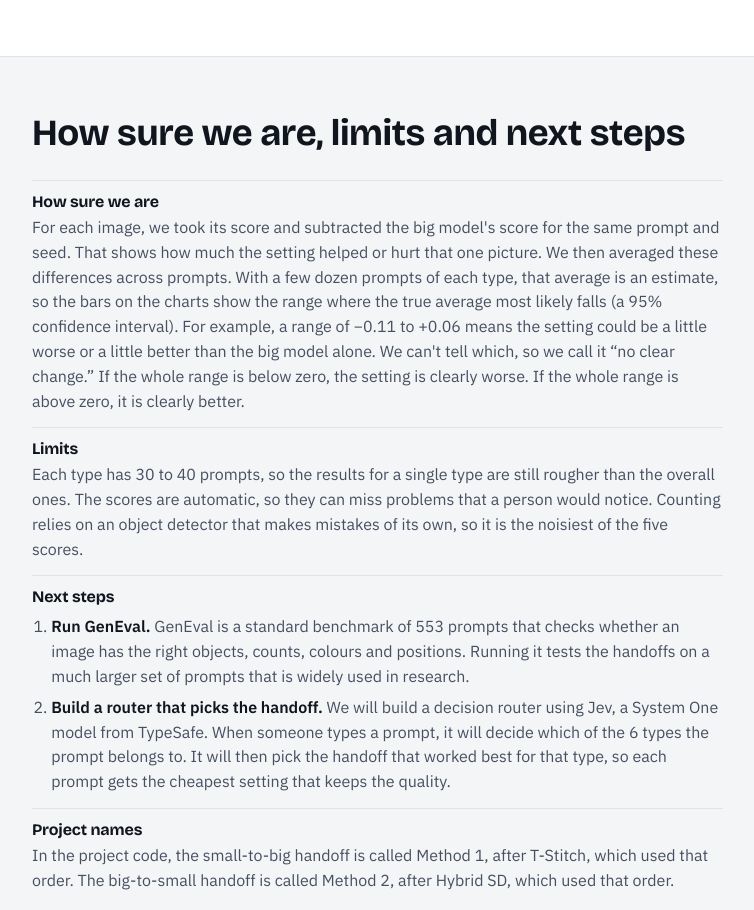
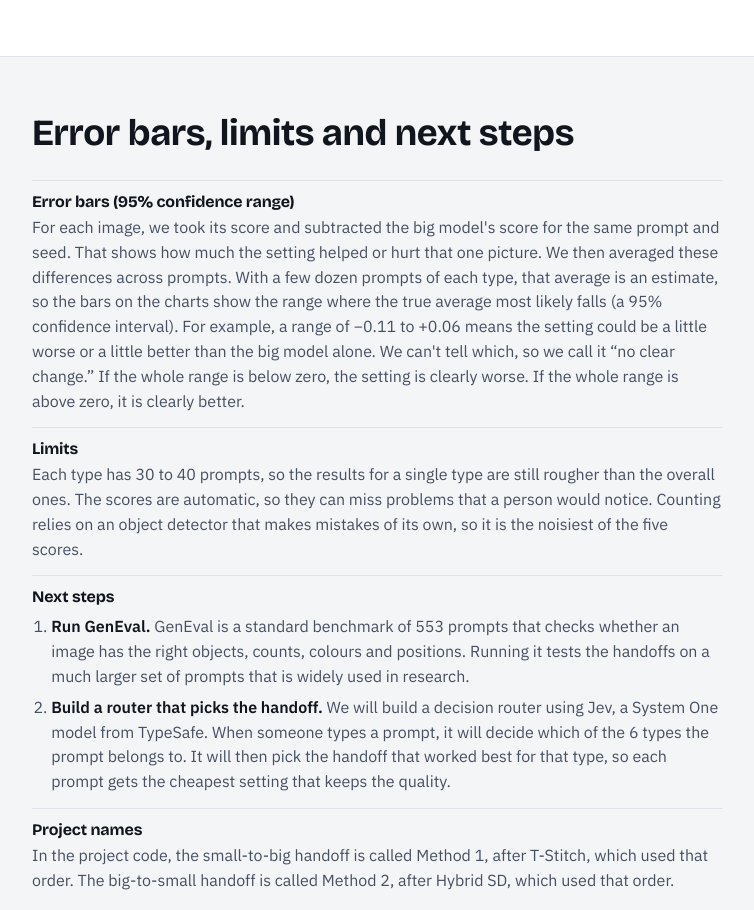
Before and after one commit to aaronh-e/image-rerouter, a plain HTML site: page index.html in a window 1280 px wide. Shown: the part 7181-8091 px from the top of the page, without its empty margins (34-788 px from the left). Drawn offline with nearby package versions, Linux system fonts and the light colour scheme.

Commit message:
Rename how sure we are to error bars

```diff
--- a/index.html
+++ b/index.html
@@ -447,7 +447,7 @@ footer { border-top: 1px solid var(--line); padding-block: 24px; color: var(--mu
 
   <section id="notes">
     <div class="wrap">
-      <div class="section-head"><h2>How sure we are, limits and next steps</h2></div>
+      <div class="section-head"><h2>Error bars, limits and next steps</h2></div>
       <div class="method-grid" id="notes-grid"></div>
     </div>
   </section>
@@ -593,7 +593,7 @@ function renderStory() {
         <li><b>Text accuracy</b> reads the words in the image with OCR and checks that they match the prompt. It only applies to the text prompts.</li>
         <li><b>Counting</b> uses an object detector to count the objects the prompt asked for and checks the number. It only applies to the composition prompts.</li>
       </ul>`],
-    ["How sure we are", "For each image, we took its score and subtracted the big model's score for the same prompt and seed. That shows how much the setting helped or hurt that one picture. We then averaged these differences across prompts. With a few dozen prompts of each type, that average is an estimate, so the bars on the charts show the range where the true average most likely falls (a 95% confidence interval). For example, a range of −0.11 to +0.06 means the setting could be a little worse or a little better than the big model alone. We can't tell which, so we call it “no clear change.” If the whole range is below zero, the setting is clearly worse. If the whole range is above zero, it is clearly better."],
+    ["Error bars (95% confidence range)", "For each image, we took its score and subtracted the big model's score for the same prompt and seed. That shows how much the setting helped or hurt that one picture. We then averaged these differences across prompts. With a few dozen prompts of each type, that average is an estimate, so the bars on the charts show the range where the true average most likely falls (a 95% confidence interval). For example, a range of −0.11 to +0.06 means the setting could be a little worse or a little better than the big model alone. We can't tell which, so we call it “no clear change.” If the whole range is below zero, the setting is clearly worse. If the whole range is above zero, it is clearly better."],
     ["Limits", "Each type has 30 to 40 prompts, so the results for a single type are still rougher than the overall ones. The scores are automatic, so they can miss problems that a person would notice. Counting relies on an object detector that makes mistakes of its own, so it is the noisiest of the five scores."],
     ["Next steps", `<ol class="metrics">
         <li><b>Run GenEval.</b> GenEval is a standard benchmark of 553 prompts that checks whether an image has the right objects, counts, colours and positions. Running it tests the handoffs on a much larger set of prompts that is widely used in research.</li>
```
